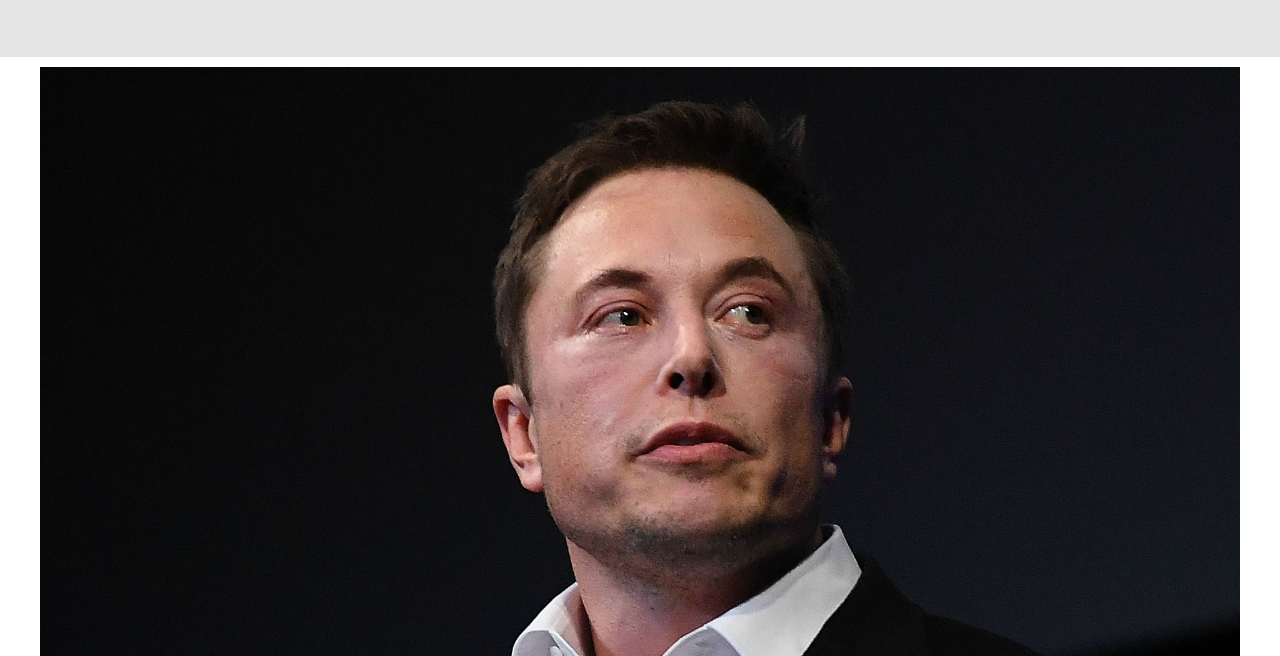
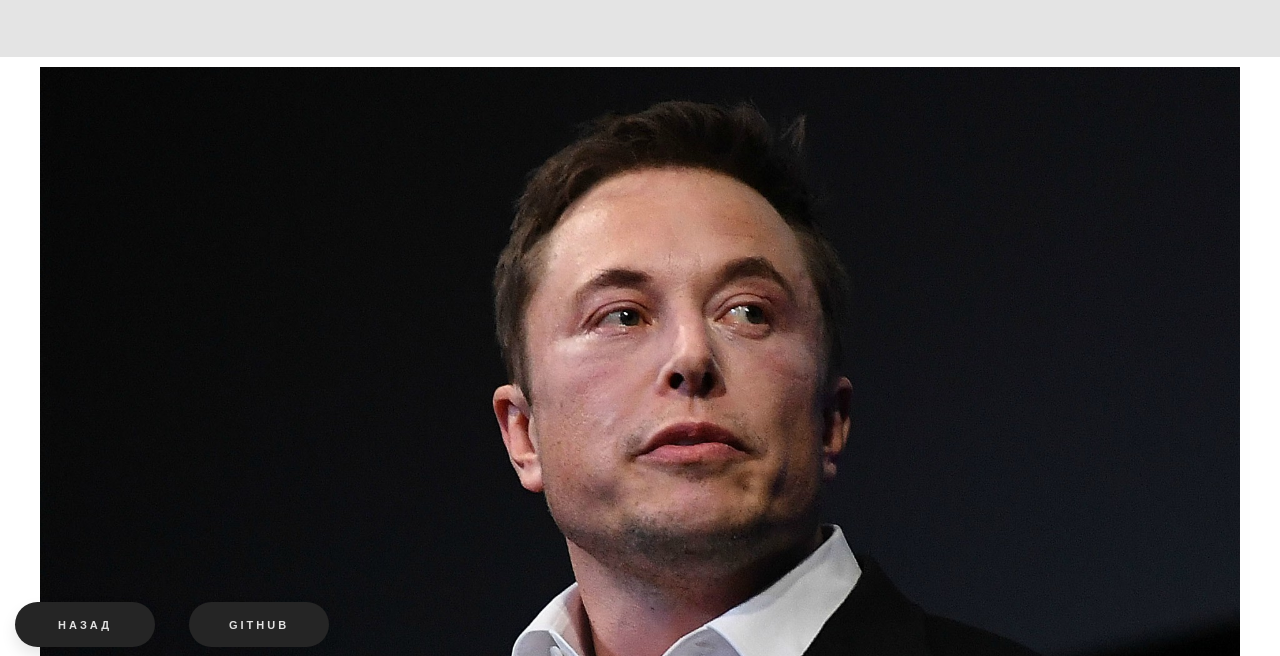
Before and after one commit to TFlashgamer/FrontDev-practice-firstPortfolio, a plain HTML site: page projects/FrontDev1/index.html in a window 1280 px wide. Shown: the part 144-800 px from the top of the page. Drawn offline with Linux system fonts and the light colour scheme.

Commit message:
13.08 (added buttons)

```diff
--- a/projects/FrontDev1/index.html
+++ b/projects/FrontDev1/index.html
@@ -2,12 +2,40 @@
 <html lang="en">
   <head>
     <meta charset="UTF-8" />
-    <meta name="viewport" content="width=device-width, initial-scale=1.0" />
+    <meta
+      name="viewport"
+      content="width=device-width, initial-scale=1.0, user-scalable=0, minimum-scale=1.0, maximum-scale=1.0"
+    />
     <link rel="stylesheet" type="text/css" href="style.css" />
     <title>Elon Musk</title>
   </head>
 
   <body>
+    <!-- * Кнопки для навигации  -->
+    <div type="navigations" class="navigations" id="navigations">
+      <script>
+        navigations.onclick = function () {
+          navigations.classList.add("navigations-active");
+        };
+      </script>
+
+      <script>
+        function goBack() {
+          window.history.back();
+        }
+      </script>
+
+      <button onclick="goBack()" class="back">
+        Назад
+      </button>
+      <button
+        onclick="location.href='https://github.com/TFlashgamer/FrontDev-practice1';"
+        class="view"
+      >
+        github
+      </button>
+    </div>
+
     <div id="square">
       <!-- * За допомогою div робимо невеликий квадратний блок(фон) для хедеру -->
       <header>
--- a/projects/FrontDev1/style.css
+++ b/projects/FrontDev1/style.css
@@ -1,5 +1,46 @@
 :focus {
   outline: 0;
+}
+
+.navigations {
+  margin: 0px;
+  z-index: 2;
+  position: fixed;
+  top: 92%;
+  left: 0;
+}
+
+.back,
+.view {
+  text-decoration: none;
+  outline: none;
+  display: inline-block;
+  width: 140px;
+  height: 45px;
+  line-height: 45px;
+  border-radius: 45px;
+  margin: 10px 15px;
+  font-family: "Montserrat", sans-serif;
+  font-size: 11px;
+  text-transform: uppercase;
+  text-align: center;
+  letter-spacing: 3px;
+  font-weight: 600;
+  color: #e2e2e2;
+  background: rgb(37, 37, 37);
+  box-shadow: 0 8px 15px rgba(0, 0, 0, 0.1);
+  transition: 0.3s;
+  border: rgb(37, 37, 37);
+  cursor: pointer;
+}
+
+.back:hover,
+.view:hover {
+  background: #ffffff;
+  box-shadow: 0 15px 20px rgba(255, 255, 255, 0.4);
+  color: rgb(0, 0, 0);
+  border: #ffffff;
+  transform: translateY(-7px);
 }
 
 header {
```
